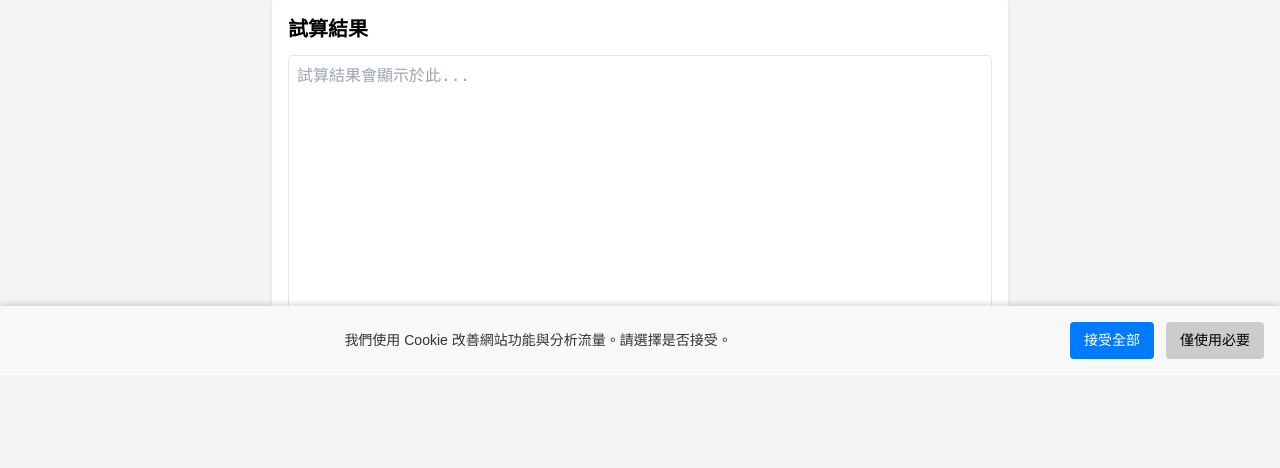
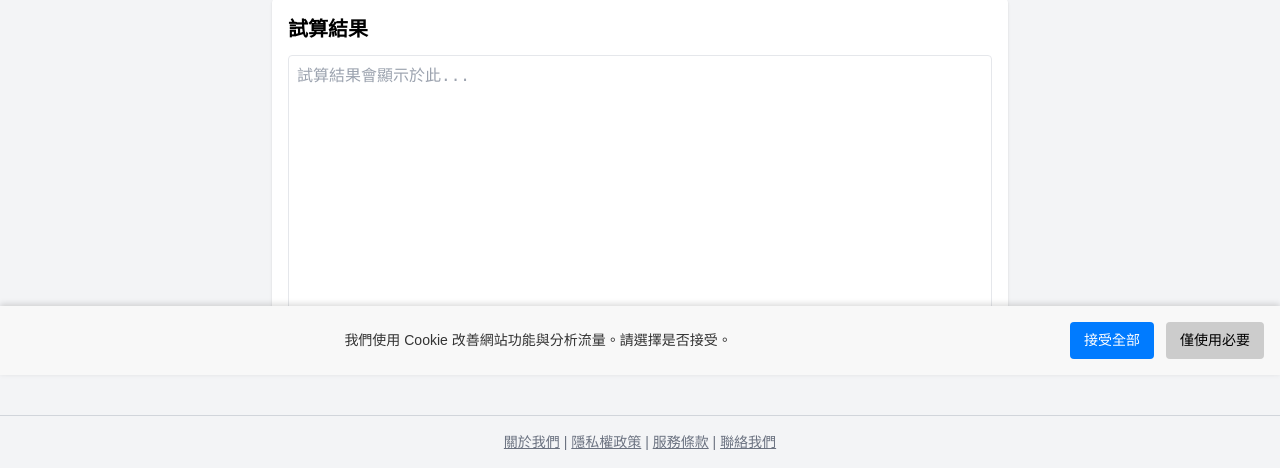
Before and after one commit to ailing1021/test, a Flask app: page / in a window 1280 px wide. Shown: the part 425-893 px from the top of the page. Before the commit the page ends 784 px from the top, so only its background shows below. Run offline with Flask 3, Linux system fonts and the light colour scheme; some libraries are stand-ins or nearby versions.

Commit message:
Update index.html

```diff
--- a/template/index.html
+++ b/template/index.html
@@ -702,5 +702,14 @@
     document.getElementById('cookie-banner').style.display = 'none';
   }
 </script>
+  <!-- Footer 區塊 -->
+<footer class="text-center text-sm text-gray-500 mt-10 py-4 border-t border-gray-300">
+  <p>
+    <a href="/about" class="underline hover:text-blue-600">關於我們</a> |
+    <a href="/privacy" class="underline hover:text-blue-600">隱私權政策</a> |
+    <a href="/terms" class="underline hover:text-blue-600">服務條款</a> |
+    <a href="/contact" class="underline hover:text-blue-600">聯絡我們</a>
+  </p>
+</footer>
 </body>
 </html>
```
